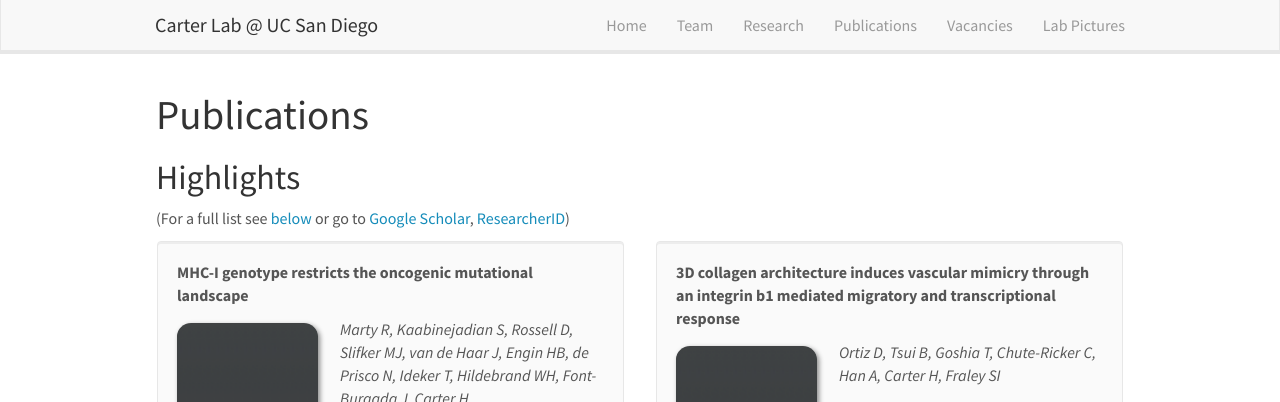
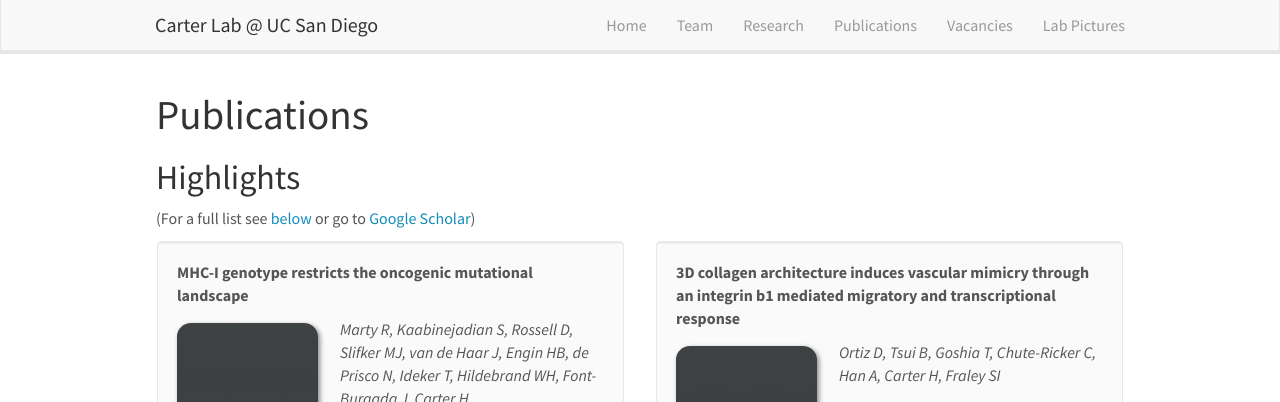
Before and after one commit to carterlabtemp/carterlabtemp.github.io, a Jekyll site: the page built from _pages/publications.md, in a window 1280 px wide and 900 px high. Shown: the top 402 px of the window. Built offline with Jekyll 4.4.1, drawn with Linux system fonts in a browser that asks for light colours; nearby versions of some CDN libraries.

Commit message:
Update publications.md

```diff
--- a/_pages/publications.md
+++ b/_pages/publications.md
@@ -11,7 +11,7 @@ permalink: /publications/
 
 ## Highlights
 
-(For a full list see [below](#full-list) or go to [Google Scholar](https://scholar.google.ch/citations?user=TqxYWZsAAAAJ), [ResearcherID](https://www.researcherid.com/rid/D-7763-2012))
+(For a full list see [below](#full-list) or go to [Google Scholar](https://scholar.google.com/citations?user=nlWQnXMAAAAJ&hl=en))
 
 {% assign number_printed = 0 %}
 {% for publi in site.data.publist %}
```
